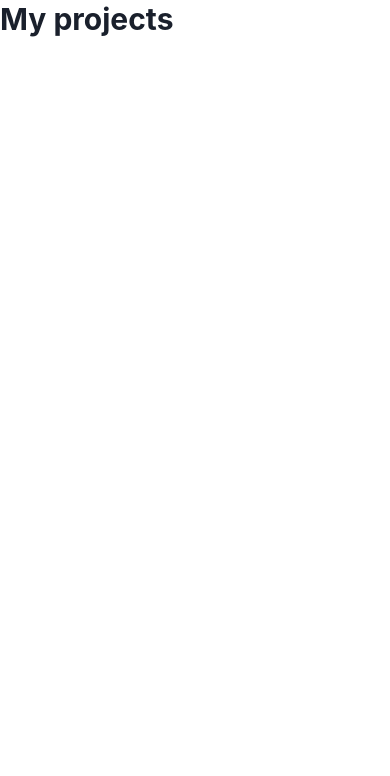
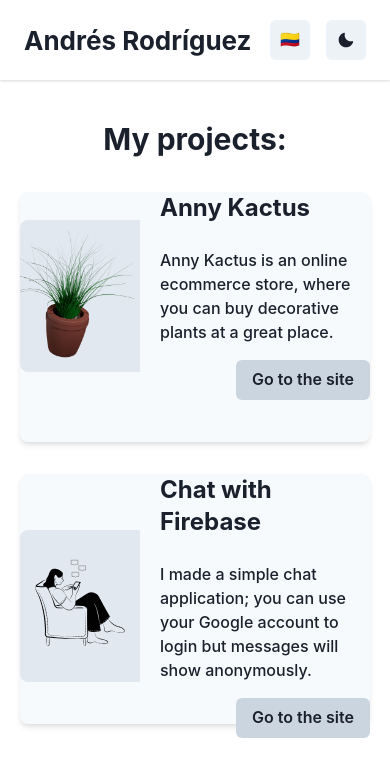
Before and after one commit to pulgueta/Next-Portfolio, a Next.js app: page /projects in a window 390 px wide. Shown: the top 776 px of the page. Built offline with nearby package versions, Linux system fonts and the light colour scheme.

Commit message:
Responsive cards missing

```diff
--- /dev/null
+++ b/components/Colombia.jsx
@@ -0,0 +1,7 @@
+const Colombia = () => {
+  return (
+    <p>🇨🇴</p>
+  );
+};
+
+export default Colombia;
--- a/components/Navbar.jsx
+++ b/components/Navbar.jsx
@@ -1,22 +1,60 @@
-import { Box, Flex, Heading, IconButton, useColorMode } from "@chakra-ui/react";
+import { useState } from "react";
+
+import {
+  Box,
+  Flex,
+  Link,
+  IconButton,
+  useColorMode,
+} from "@chakra-ui/react";
 import { SunIcon, MoonIcon } from "@chakra-ui/icons";
+
 import { motion } from "framer-motion";
 
+import Colombia from "./Colombia";
+import USA from "./USA";
+
 const Navbar = () => {
+  const [icon, setIcon] = useState(false);
+
   const { colorMode, toggleColorMode } = useColorMode();
   const isDark = colorMode === "dark";
+
   return (
-    <Box width="100%" h="80px" boxShadow={isDark ? "md" : "base"}>
+    <Box
+      width="100%"
+      h="80px"
+      position={"sticky"}
+      boxShadow={isDark ? "md" : "base"}
+    >
       <Flex
         maxW="1024px"
-        px={[8, 12, 14, 16, 0]}
+        px={[6, 12, 14, 16, 0]}
         mx="auto"
         h="inherit"
         alignItems="center"
         justifyContent="space-between"
       >
-        <Heading
-          as={motion.h1}
+        <Link
+          as={motion.a}
+          initial={{ opacity: 0 }}
+          animate={{
+            opacity: 1,
+            transition: {
+              duration: 1,
+            },
+          }}
+          userSelect="none"
+          fontWeight="700"
+          fontSize={{ base: "26px", md: "32px" }}
+          href="/"
+        >
+          Andrés Rodríguez
+        </Link>
+        <Box>
+          <IconButton
+            mr={4}
+            as={motion.button}
             initial={{ opacity: 0 }}
             animate={{
               opacity: 1,
@@ -24,13 +62,11 @@ const Navbar = () => {
                 duration: 0.75,
               },
             }}
-          userSelect="none"
-          fontWeight="700"
-          fontSize={{ base: "28px", md: "32px" }}
-        >
-          Andrés Rodríguez
-        </Heading>
+            onClick={() => setIcon(!icon)}
+            icon={icon ? <USA /> : <Colombia />}
+          ></IconButton>
           <IconButton
+            aria-label="Set color mode"
             as={motion.button}
             initial={{ opacity: 0 }}
             animate={{
@@ -41,7 +77,8 @@ const Navbar = () => {
             }}
             icon={isDark ? <SunIcon /> : <MoonIcon />}
             onClick={toggleColorMode}
-        ></IconButton>
+          />
+        </Box>
       </Flex>
     </Box>
   );
--- /dev/null
+++ b/components/USA.jsx
@@ -0,0 +1,7 @@
+const USA = () => {
+  return (
+    <p>🇺🇸</p>
+  )
+}
+
+export default USA
--- a/pages/_app.jsx
+++ b/pages/_app.jsx
@@ -1,9 +1,11 @@
 import { ChakraProvider, ColorModeScript } from "@chakra-ui/react";
+import Navbar from "../components/Navbar";
 import '../public/index.css'
 
 function MyApp({ Component, pageProps }) {
   return (
     <ChakraProvider>
+      <Navbar />
       <ColorModeScript initialColorMode="light" />
       <Component {...pageProps} />
     </ChakraProvider>
--- a/pages/projects.jsx
+++ b/pages/projects.jsx
@@ -2,15 +2,72 @@ import Head from "next/head";
 
 import { Box, Heading } from "@chakra-ui/react";
 
+import { motion } from "framer-motion";
+
+import ProjectCard from "../components/ProjectCard";
+
+import AnnyKactus from "../public/annykactus.png";
+import Chat from "../public/chatting.svg";
+
 const Projects = () => {
+  const projects = [
+    {
+      id: 1,
+      title: "Anny Kactus",
+      description: `Anny Kactus is an online ecommerce store, where you can buy
+      decorative plants at a great place.`,
+      img: AnnyKactus,
+      link: `https://annykactus.com`,
+    },
+    {
+      id: 2,
+      title: "Chat with Firebase",
+      description: `I made a simple chat application; you can use your Google account to login but messages will show anonymously.`,
+      img: Chat,
+      link: `https://pulgueta-chat.firebaseapp.com/`,
+    },
+  ];
+
   return (
     <>
       <Head>
         <title>My Projects</title>
+        <meta charSet="utf-8" />
+        <meta name="author" content="Andrés Rodríguez (pulgueta)" />
+        <meta
+          name="description"
+          content="Projects made by Andrés Rodríguez before."
+        />
       </Head>
 
-      <Box>
-        <Heading>My projects</Heading>
+      <Box maxW={[350, 600, 800]} py={10} mx={"auto"}>
+        <Heading
+          as={motion.h2}
+          initial={{
+            opacity: 0,
+            x: -25,
+          }}
+          animate={{
+            opacity: 1,
+            x: 0,
+            transition: {
+              duration: 1,
+            },
+          }}
+          textAlign={"center"}
+          mb={8}
+        >
+          My projects:
+        </Heading>
+        {projects.map((project) => (
+          <ProjectCard
+            key={project.id}
+            img={project.img}
+            title={project.title}
+            description={project.description}
+            link={project.link}
+          />
+        ))}
       </Box>
     </>
   );
```
Also changed, not shown: components/About.jsx (+34 -1 lines), components/Landing.jsx (+1 -22 lines), pages/api/hello.js (+4 -6 lines), pages/index.jsx (+18 -2 lines), public/annykactus.png (added), public/chatting.svg (added). Lines whose indentation alone changed are shown as unchanged.
